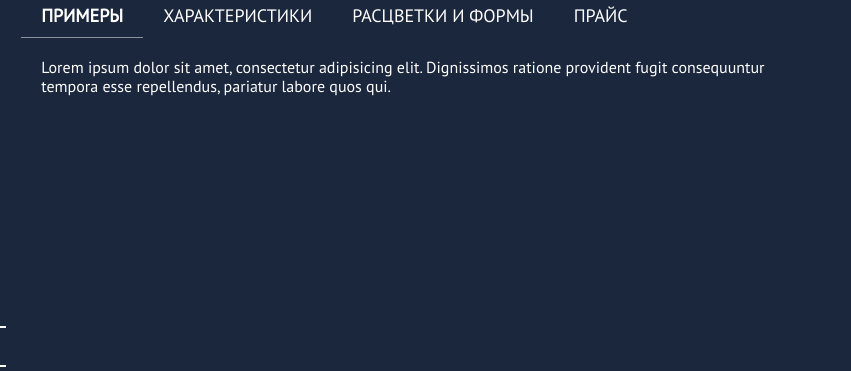
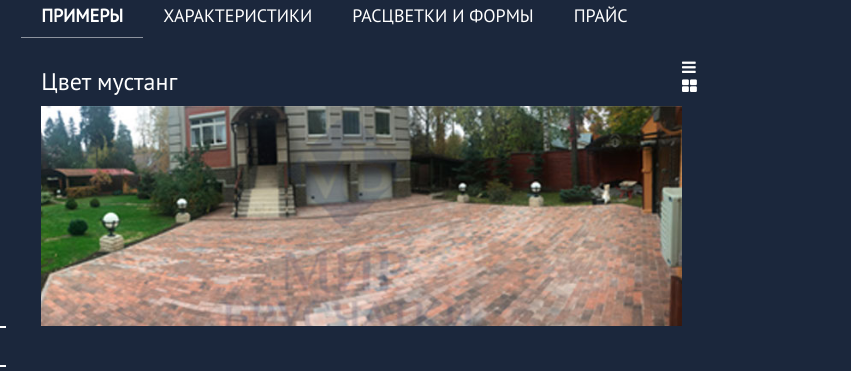
Before and after one commit to Lia5/2018-02-plitka, a website: page app/material.html in a window 1280 px wide. Both pictures are taken after a click on the element "СПЕЦИФИКАЦИЯ И РАСЦВЕТКИ". Shown: the part 45-416 px from the top of the page, 429-1280 px from the left. Drawn offline with nearby package versions, Linux system fonts and the light colour scheme.

Commit message:
mt ефи1

```diff
--- a/app/css/sections/material.scss
+++ b/app/css/sections/material.scss
@@ -167,3 +167,26 @@
 	-o-transform: rotate(180deg);
 	transform: rotate(180deg);
 }
+
+
+.examples__title {
+  font-size: 24px;
+  padding-top: 10px;
+  padding-bottom: 10px;
+  position: relative;
+}
+.examples-panel {
+  position: absolute;
+  right: 0;
+  top: 0;
+}
+.examples__img img {
+  width: 100%;
+}
+/*tabs-exm*/
+.tabs__content-exm {
+  display: none; /* по умолчанию прячем все блоки */
+}
+.tabs__content-exm.active-exm {
+  display: block; /* по умолчанию показываем нужный блок */
+}
--- a/app/js/common.js
+++ b/app/js/common.js
@@ -53,6 +53,18 @@ $(function(){
 		var selectTab = $(this).find('a').attr("href");
 		//Исчезновение активного контента
 		$(selectTab).fadeIn();
-	});
+  });
 
+  /*tabs inside*/
+  (function($) {
+    $(function() {
+
+      $('.tabs__caption-exm').on('click', 'li:not(.active-exm)', function() {
+        $(this)
+          .addClass('active-exm').siblings().removeClass('active-exm')
+          .closest('div.tabs-exm').find('div.tabs__content-exm').removeClass('active-exm').eq($(this).index()).addClass('active-exm');
+      });
+
+    });
+    })(jQuery);
 })
--- a/app/material.html
+++ b/app/material.html
@@ -96,17 +96,51 @@
               <li><a href="#tab1">примеры</a></li>
               <li><a href="#tab2">Характеристики</a></li>
               <li><a href="#tab3">Расцветки и формы</a></li>
-              <li><a href="#tab3">прайс</a></li>
+              <li><a href="#tab4">прайс</a></li>
             </ul>
             		  <!-- Tab panes -->
             <div class="tab_container">
               <div id="tab1" class="tab_content">
-                Lorem ipsum dolor sit amet, consectetur adipisicing elit. Dignissimos ratione provident fugit consequuntur tempora esse repellendus, pariatur labore quos qui.
+                <div class="row">
+                  <div class="col-lg-10">
+                    <div class="examples__item">
+
+
+                      <div class="tabs-exm ">
+                        <ul class="tabs__caption-exm examples-panel">
+                          <li class="active-exm"><a class="examples-panel-item" href="#"><i class="fa fa-bars" aria-hidden="true"></i></a></li>
+                          <li><a class="examples-panel-item" href="#"><i class="fa fa-th-large" aria-hidden="true"></i></a></li>
+                        </ul>
+
+                        <div class="tabs__content-exm active-exm">
+                          <div class="examples__title">
+                        Цвет мустанг
+                          </div>
+                          <div class="examples__img">
+                            <img src="img/mt/prod-examp1.jpg" alt="Цвет мустанг">
+                          </div>
+                        </div>
+                        <div class="tabs__content-exm">
+                          Содержимое второго блока
+                        </div>
+
+                      </div><!-- .tabs-->
+
+                    </div>
+                  </div>
+
+
+
+                </div>
+
               </div>
                 <div id="tab2" class="tab_content">
                   Lorem ipsum dolor sit amet, consectetur adipisicing elit. Ex suscipit, cupiditate voluptatum facere, quis quibusdam, velit impedit nisi veritatis explicabo cumque at. Facere blanditiis quisquam dolorum, itaque consequuntur, sequi distinctio assumenda! Nisi laboriosam fugit, aliquid esse amet itaque consequuntur ratione?
               </div>
               <div id="tab3" class="tab_content">
+                  Lorem ipsum dolor
+              </div>
+              <div id="tab4" class="tab_content">
                   Lorem ipsum dolor
               </div>
             </div>
```
Also changed, not shown: app/css/main.css, app/img/mt/prod-examp1.jpg (added), app/img/mt/prod-examp2.jpg (added).
